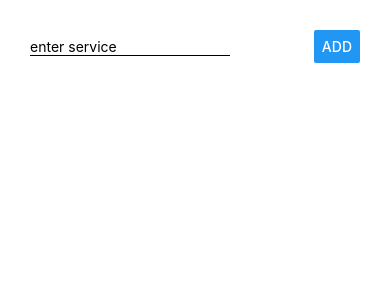
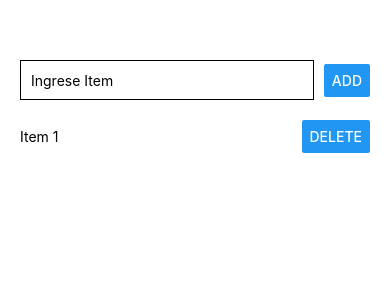
Before and after one commit to EduHz/coderHouse, a React Native app: screen / in a window 390 px wide. Shown: the top 300 px of the page. Built offline with nearby package versions, Linux system fonts and the light colour scheme.

Commit message:
creating list

```diff
--- a/App.js
+++ b/App.js
@@ -1,54 +1,55 @@
 import React, { useState } from "react";
-import { StyleSheet, Text, View, TextInput, Button } from "react-native";
+import { View, TextInput, Button, StyleSheet, Text } from "react-native";
 
-export default function App() {
-  const [inputVacio, setInputVacio] = useState("");
-  const [listaItems, setListaItems] = useState([]);
-
-  const handleInputChange = (text) => {
-    setInputVacio(text);
-  };
-
-  const handleAddButtonPress = () => {
-    if (inputVacio !== "") {
-      setListaItems([...listaItems, inputVacio]);
-      setInputVacio("");
-    }
-  };
+const App = () => {
+  const [list, setList] = useState("");
 
   return (
-    <View style={styles.firstView}>
-      <View style={styles.container}>
-        <TextInput
-          style={styles.firstTextInput}
-          placeholder="enter service"
-          value={inputVacio}
-          onChangeText={handleInputChange}
+    <View style={styles.container}>
+      <View style={styles.inputAdd}>
+        <TextInput style={styles.input} placeholder="Ingrese Item" />
+        <Button title="Add" onPress={() => console.log("Botón presionado")} />
+      </View>
+      <View style={styles.inputList}>
+        <Text>Item 1</Text>
+        <Button
+          title="Delete"
+          onPress={() => console.log("Botón presionado")}
         />
-        <Button title="ADD" onPress={handleAddButtonPress} />
-      </View>
-      <View>
-        {listaItems.map((item, index) => (
-          <Text key={index}>{item}</Text>
-        ))}
       </View>
     </View>
   );
-}
+};
 
 const styles = StyleSheet.create({
-  firstView: {
-    padding: 30,
+  container: {
+    flex: 1,
+    paddingTop: 40,
+    justifyContent: "start-end",
+    alignItems: "center",
   },
-  container: {
+  inputAdd: {
     flexDirection: "row",
+    alignItems: "center",
     justifyContent: "space-between",
+    paddingHorizontal: 20,
+    paddingVertical: 20,
+    width: "100%",
+  },
+  inputList: {
+    flexDirection: "row",
     alignItems: "center",
-    backgroundColor: "white",
+    justifyContent: "space-between",
+    paddingHorizontal: 20,
+    width: "100%",
   },
-  firstTextInput: {
-    borderBottomColor: "black",
-    width: 200,
-    borderBottomWidth: 1,
+  input: {
+    flex: 1,
+    marginRight: 10,
+    height: 40,
+    borderWidth: 1,
+    paddingHorizontal: 10,
   },
 });
+
+export default App;
```
